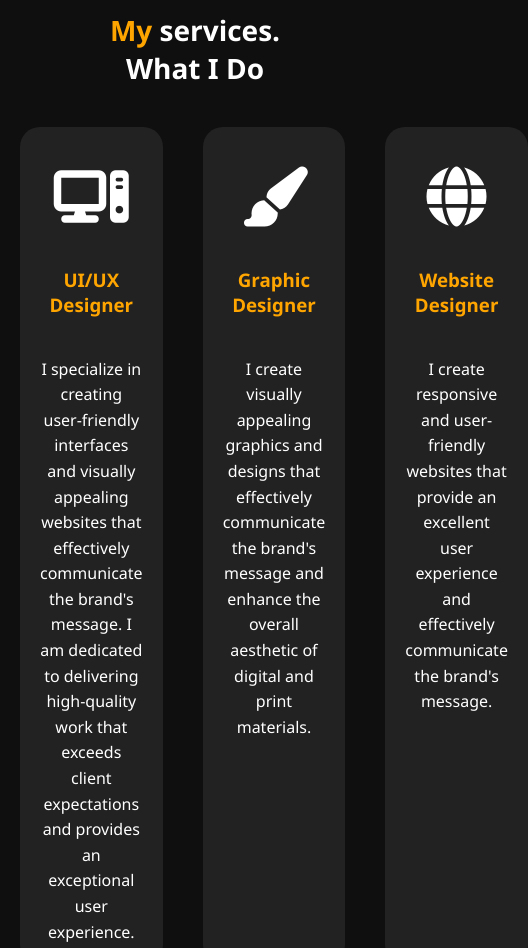
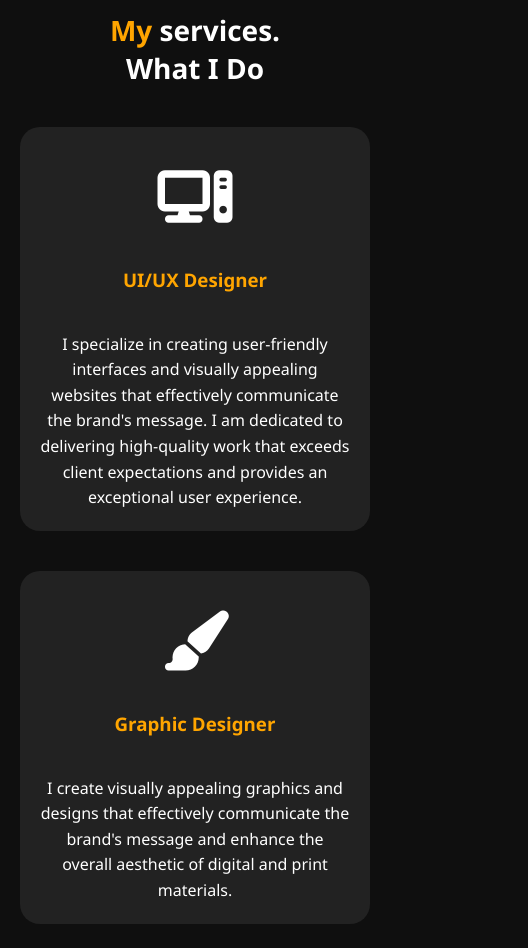
Before and after one commit to darlingbigjunoir-svg/portfolio, a plain HTML site: page index.html in a window 390 px wide. Shown: the part 2220-3168 px from the top of the page, 528 px wide, since content can reach past the window. Drawn offline with Linux system fonts and the light colour scheme.

Commit message:
added changes to services and skills

```diff
--- a/css/style.css
+++ b/css/style.css
@@ -725,6 +725,10 @@ form p{
     font-size: 50px;
   }
 
+   .services-container {
+    grid-template-columns: repeat(2, 1fr);
+  }
+
   .services-title h1 {
     font-size: 40px;
   }
@@ -806,6 +810,12 @@ form p{
   }
 
   /* Services */
+   .services-container {
+    grid-template-columns: 1fr;
+    max-width: 500px;
+    margin: 0 auto;
+  }
+
   .services-title h1 {
     font-size: 36px;
   }
@@ -884,6 +894,10 @@ form p{
     font-size: 32px;
   }
 
+  .services-container {
+    max-width: 100%;
+  }
+
   .services-title h1,
   .video-title h1,
   .contact-title h1,
```
